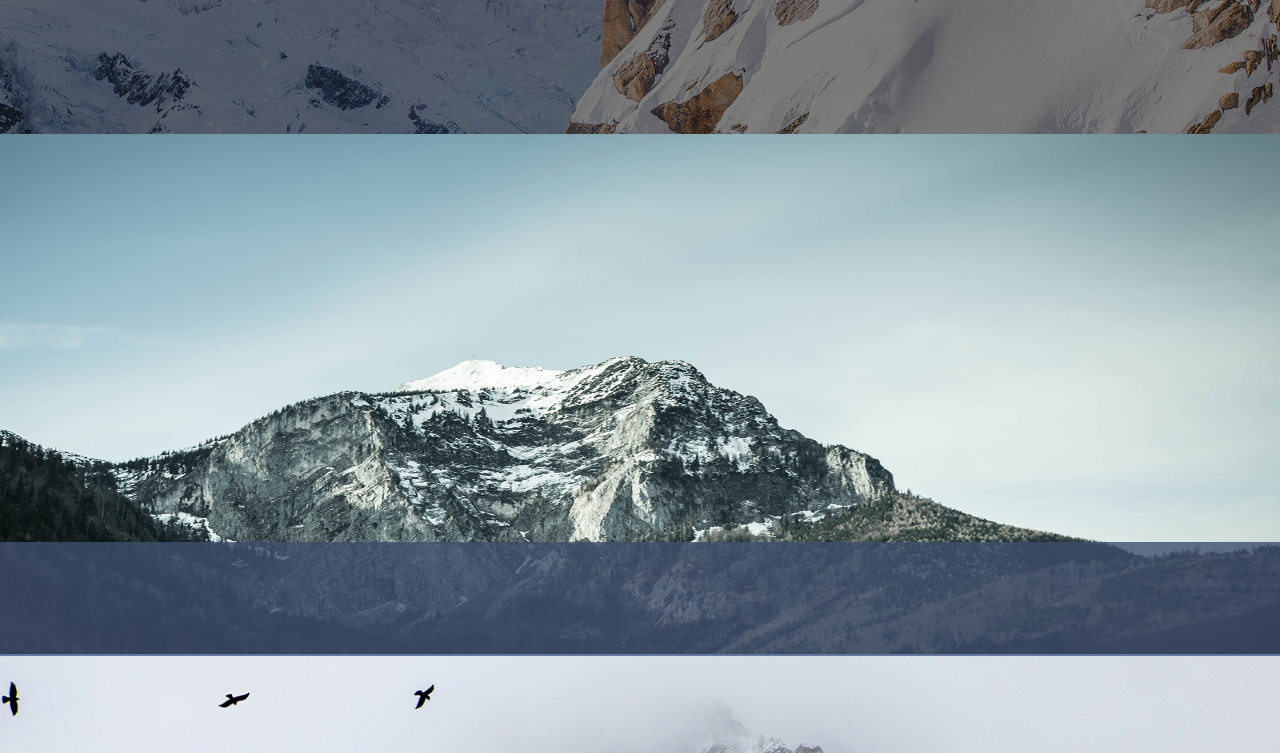
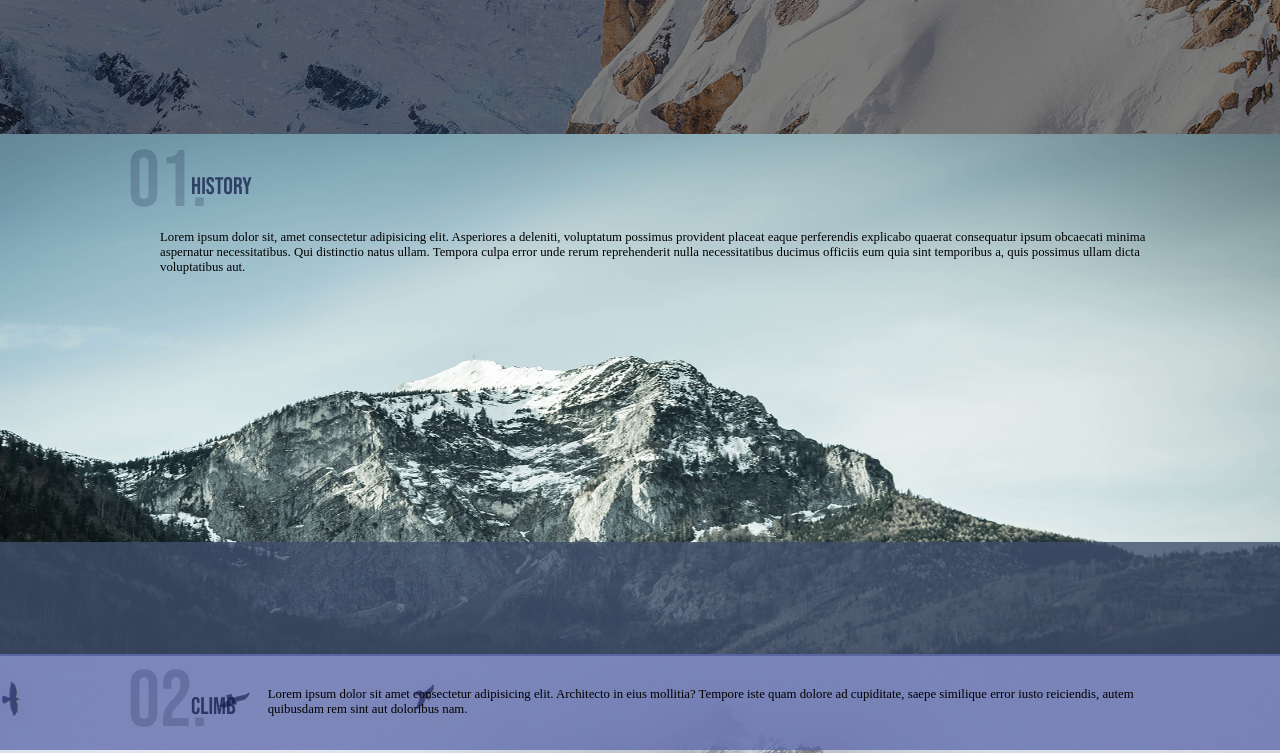
Before and after one commit to jnavarro30/mountains, a plain HTML site: page index.html in a window 1280 px wide. Shown: the part 460-1213 px from the top of the page. Drawn offline with Linux system fonts and the light colour scheme.

Commit message:
align and style banners

```diff
--- a/index.html
+++ b/index.html
@@ -23,17 +23,56 @@
         <a id="team" href="#section-three">0.2 TEAM</a>
       </nav>
       <section id="section-one" class="section section-one">
-        <img class="section-bg" src="./images/mountains.jpeg" alt="" />
+        <img
+          class="section-bg"
+          src="./images/mountains.jpeg"
+          alt="mountain-1"
+        />
         <div class="site-title">
           <h1>LOSANGELES</h1>
           <h1 id="title-2">MOUNTAINS</h1>
         </div>
       </section>
       <section id="section-two" class="section section-two">
-        <img class="section-bg" src="./images/mountains_2.jpeg" alt="" />
+        <img
+          class="section-bg"
+          src="./images/mountains_2.jpeg"
+          alt="mountain-2"
+        />
+        <div class="section-banner">
+          <div class="section-n">
+            <div class="n">01.</div>
+            <div class="label">HISTORY</div>
+          </div>
+          <p class="section-text">
+            Lorem ipsum dolor sit, amet consectetur adipisicing elit. Asperiores
+            a deleniti, voluptatum possimus provident placeat eaque perferendis
+            explicabo quaerat consequatur ipsum obcaecati minima aspernatur
+            necessitatibus. Qui distinctio natus ullam. Tempora culpa error unde
+            rerum reprehenderit nulla necessitatibus ducimus officiis eum quia
+            sint temporibus a, quis possimus ullam dicta voluptatibus aut.
+          </p>
+        </div>
       </section>
       <section id="section-three" class="section section-three">
-        <img class="section-bg" src="./images/mountains_3.jpeg" alt="" />
+        <img
+          class="section-bg"
+          src="./images/mountains_3.jpeg"
+          alt="mountain-3"
+        />
+        <div class="banner-bg"></div>
+        <div class="section-banner section-banner-3">
+          <div class="section-n">
+            <div class="n">02.</div>
+            <div class="label">CLIMB</div>
+          </div>
+          <p class="section-text">
+            Lorem ipsum dolor sit amet consectetur adipisicing elit. Architecto
+            in eius mollitia? Tempore iste quam dolore ad cupiditate, saepe
+            similique error iusto reiciendis, autem quibusdam rem sint aut
+            doloribus nam.
+          </p>
+        </div>
       </section>
     </div>
   </body>
--- a/styles.css
+++ b/styles.css
@@ -15,6 +15,7 @@ nav {
   top: 0;
   background: rgba(83, 95, 164, 0.7);
   padding: 1rem;
+  z-index: 99;
 }
 
 #logo {
@@ -44,6 +45,34 @@ a {
   height: 100%;
 }
 
+.section-banner {
+  position: absolute;
+  top: 0;
+  width: 80%;
+}
+
+.section-n {
+  display: flex;
+  align-items: center;
+}
+
+.n {
+  font-size: 5rem;
+  color: rgba(12, 20, 65, 0.2);
+}
+
+.label {
+  font-size: 1.5rem;
+  color: rgba(12, 20, 65, 0.7);
+  margin: 0.5rem 0 0 -1rem;
+}
+
+.section-text {
+  font-family: "sans-seriff";
+  margin-left: 2rem;
+  font-size: 0.8rem;
+}
+
 /***** section 1 *****/
 
 .site-title {
@@ -56,23 +85,20 @@ a {
   color: rgba(12, 20, 65, 0.7);
 }
 
-@media (max-width: 200px) {
-  /* .section-one {
-    background: url("./images/mountain.jpeg");
-  } */
+/***** section 2 *****/
+.section-two {
+  position: relative;
+}
 
-  #section-one-bg {
-    display: none;
-  }
+/***** section 3 *****/
+.section-three {
+  position: relative;
+}
 
-  .site-title {
-    font-size: 4rem;
-    text-align: center;
-    display: block;
-    color: rgba(0, 0, 0, 0.6);
-    letter-spacing: 5px;
-    transform: scaleY(1.5);
-    line-height: 120%;
-    font-weight: lighter;
-  }
+.section-banner-3 {
+  width: 100%;
+  padding: 0 10%;
+  background: rgba(83, 95, 164, 0.7);
+  display: flex;
+  align-items: center;
 }
```
